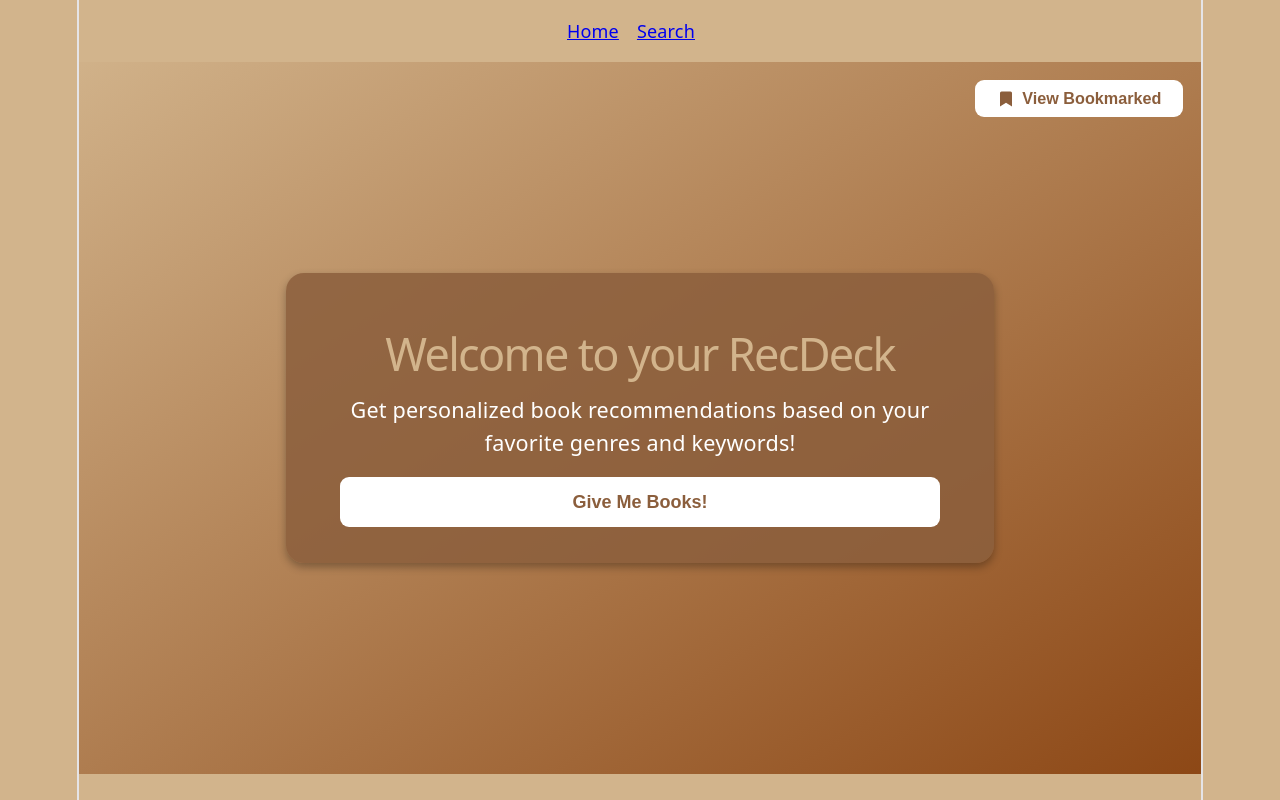
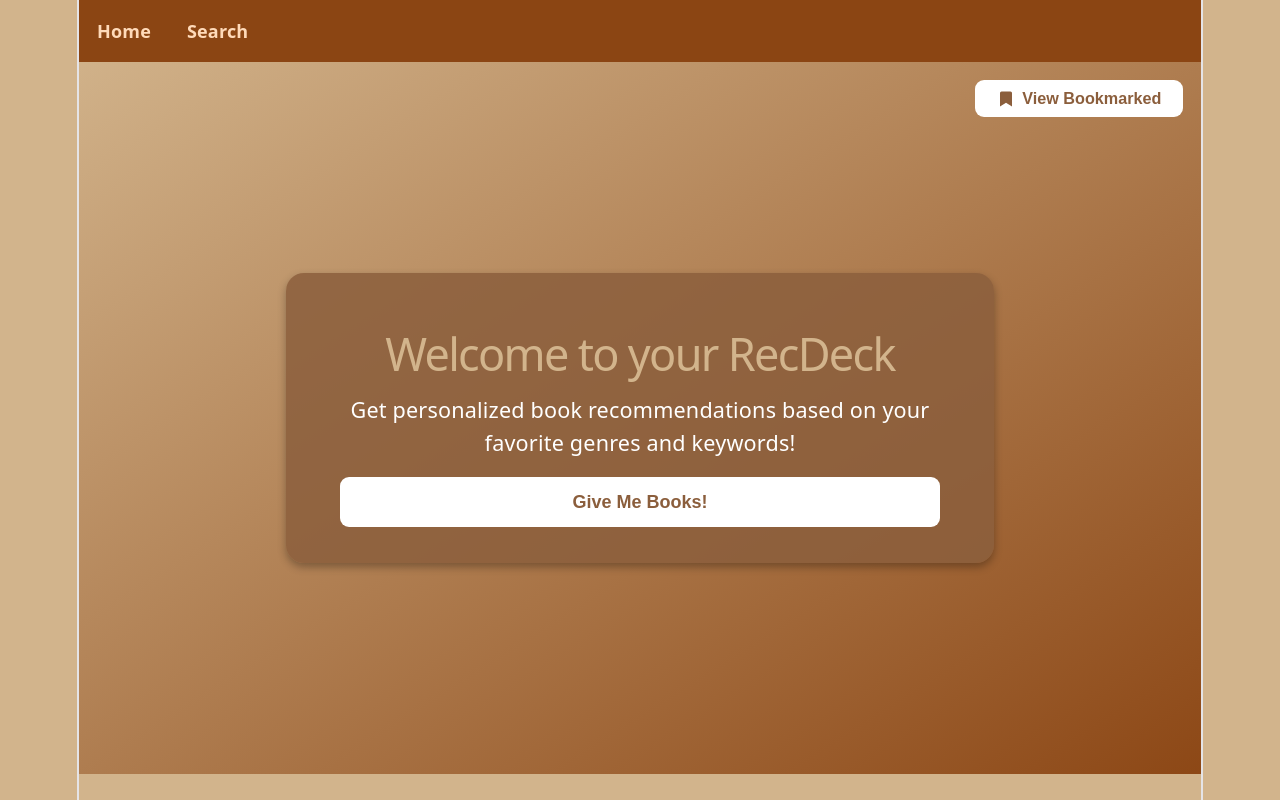
Before and after one commit to aiglesi6/recdeck-api, a Vue app: page / in a window 1280 px wide. Built offline with nearby package versions, Linux system fonts and the light colour scheme; the HTML template or start-up script is replaced by a standard one.

Commit message:
fixed links

```diff
--- a/src/App.vue
+++ b/src/App.vue
@@ -16,10 +16,23 @@ export default {
 
 <style>
 nav {
+  gap: 2rem;
   padding: 1rem;
-  background: #D2B48C;
+  align-items: center;
+  display: flex;
+  background: #8b4513;
 }
+
 nav a {
+  color:#FFDAB9;
+  text-decoration: none;
+  font-weight: bold;
+  transition: color 0.2s, transform 0.2s;
+}
+
+nav a:hover {
   margin-right: 1rem;
+  color: #FFDAB9;
+  transform: translateY(-2px);
 }
 </style>
```
